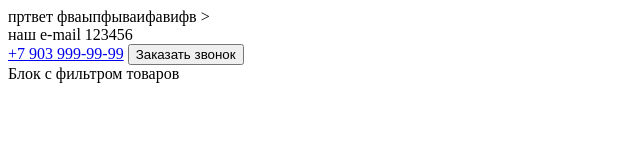
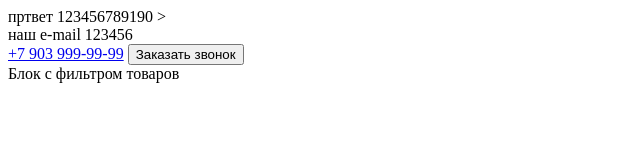
Before and after one commit to andrey68-dot/my_project_3, a plain HTML site: page index.html in a window 1280 px wide. Shown: the full height of the page, 0-640 px from the left. Drawn offline with Linux system fonts and the light colour scheme.

Commit message:
Update index.html
введен номер 1234567890

```diff
--- a/index.html
+++ b/index.html
@@ -5,7 +5,7 @@
     <meta http-equiv='X-UA-Compatible' content='IE=edge'>
     пртвет
     <meta name='viewport' content='width=device-width, initial-scale=1'>
-    фваыпфываифавифв
+    123456789190
     ></script>
 
 </head>
```
